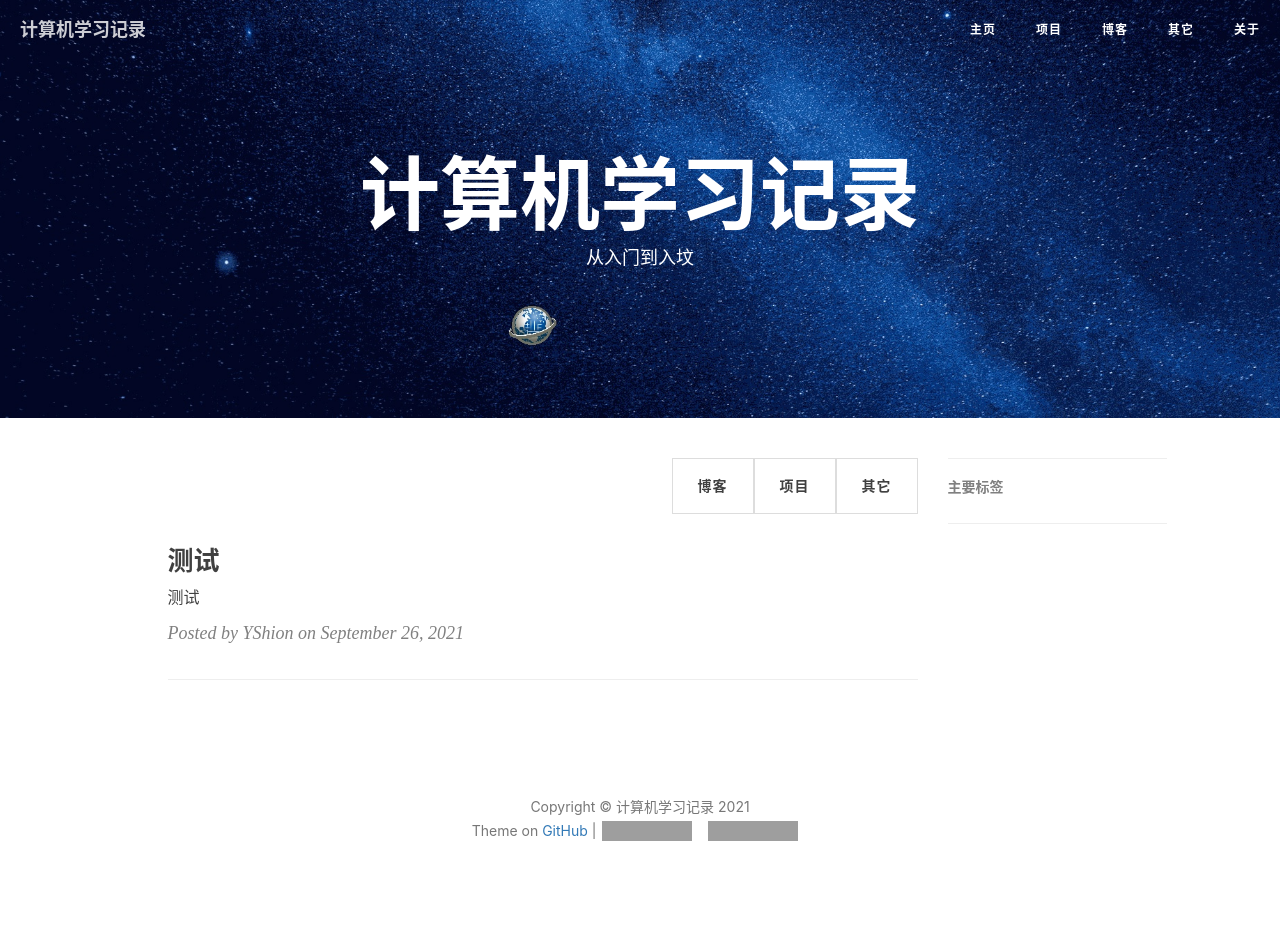
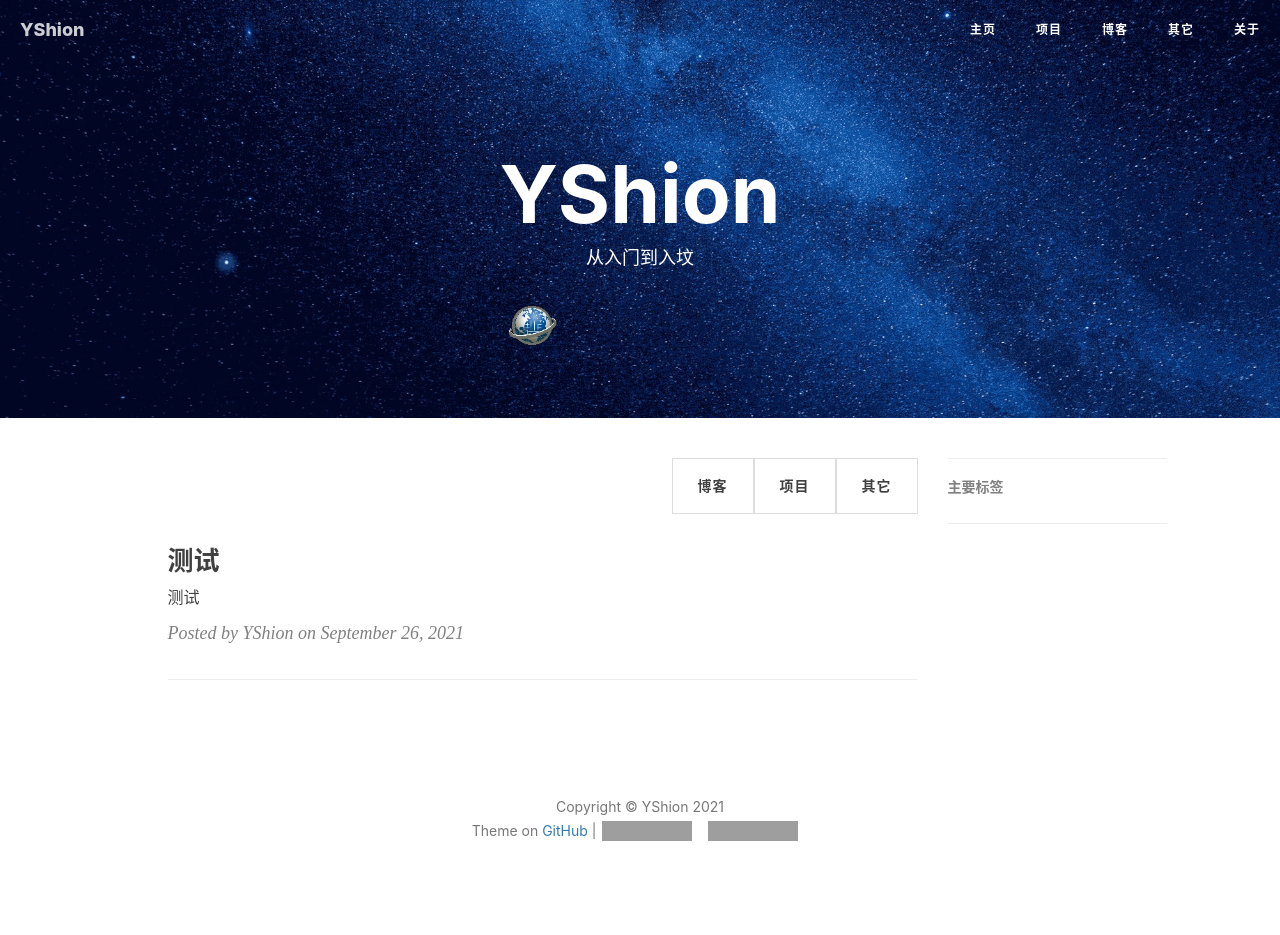
Before and after one commit to YS-yorigamishion/YS-yorigamishion.github.io, a Jekyll site: the page built from index.html, in a window 1280 px wide. Built offline with Jekyll 4.4.1, drawn with Linux system fonts in a browser that asks for light colours; nearby versions of some CDN libraries; the list of posts is cut into pages by our own code; comment, search, counter and statistics services are not loaded; grey boxes are pictures that could not be loaded.

Commit message:
Update _config.yml

```diff
--- a/_config.yml
+++ b/_config.yml
@@ -1,6 +1,6 @@
 # Site settings
-title: 计算机学习记录
-SEOTitle: Y·S-计算机学习记录
+title: YShion
+SEOTitle: Y·S-YShion
 header-img: img/home-bg-bluestars.jpg
 email:
 description: "Easy to learn, no more hard work to recite vocabulary."
```
